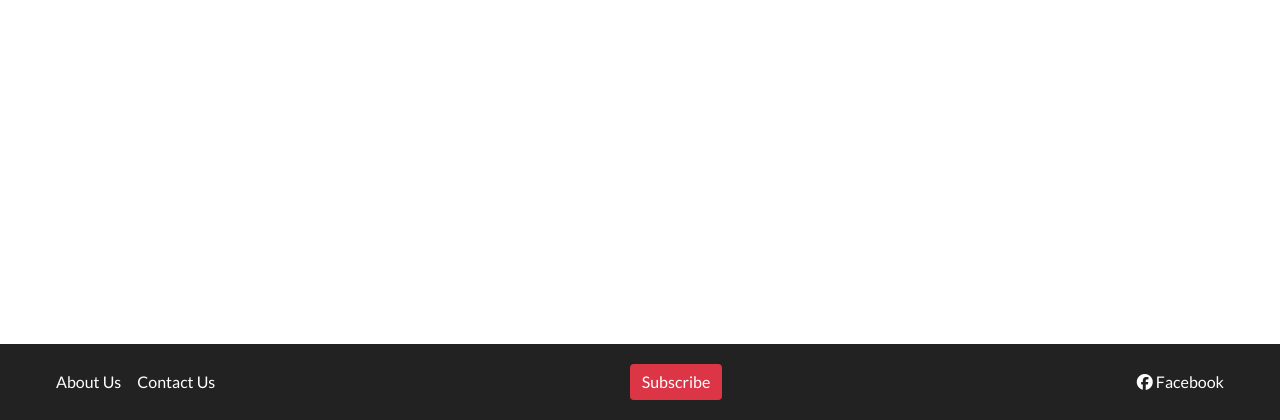
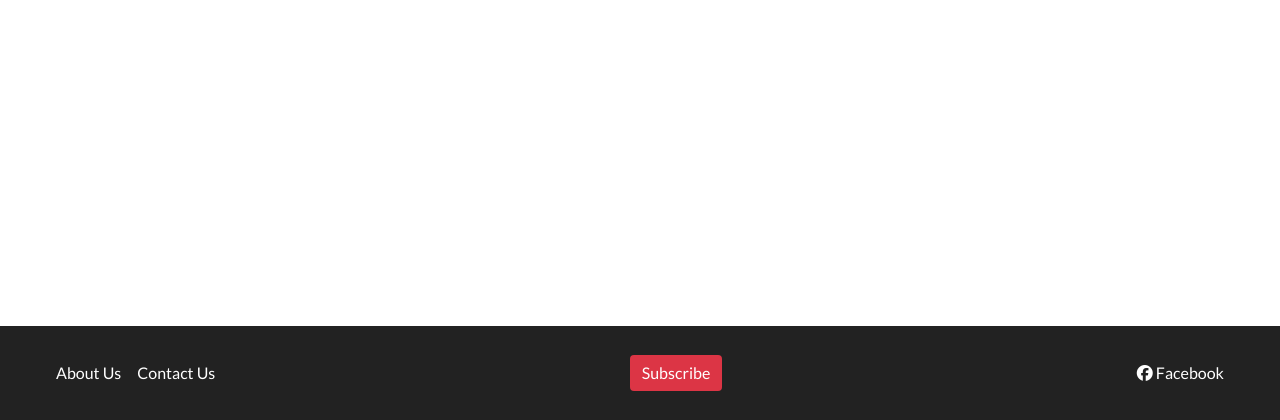
Before and after one commit to pauldmnn/Market-to-your-door, a Django app: page /cart/ in a window 1280 px wide. Shown: the part 380-800 px from the top of the page. Run offline with Django 5.2, Linux system fonts and the light colour scheme; some libraries are stand-ins or nearby versions.

Commit message:
Made footer sligltly larger on big screens and smaller on smaller screens

```diff
--- a/static/css/base.css
+++ b/static/css/base.css
@@ -27,7 +27,7 @@ header {
     background-position: center;
     background-repeat: no-repeat;
     width: 100%;
-    height: 100vh; /* Full screen height */
+    height: 100vh;
 }
 
 .market-banner {
@@ -56,7 +56,7 @@ header {
 .footer {
     background-color: #222;
     color: #000000;
-    height: 2cm;
+    height: 2.5cm;
     position: fixed;
     bottom: 0;
     width: 100%;
```
